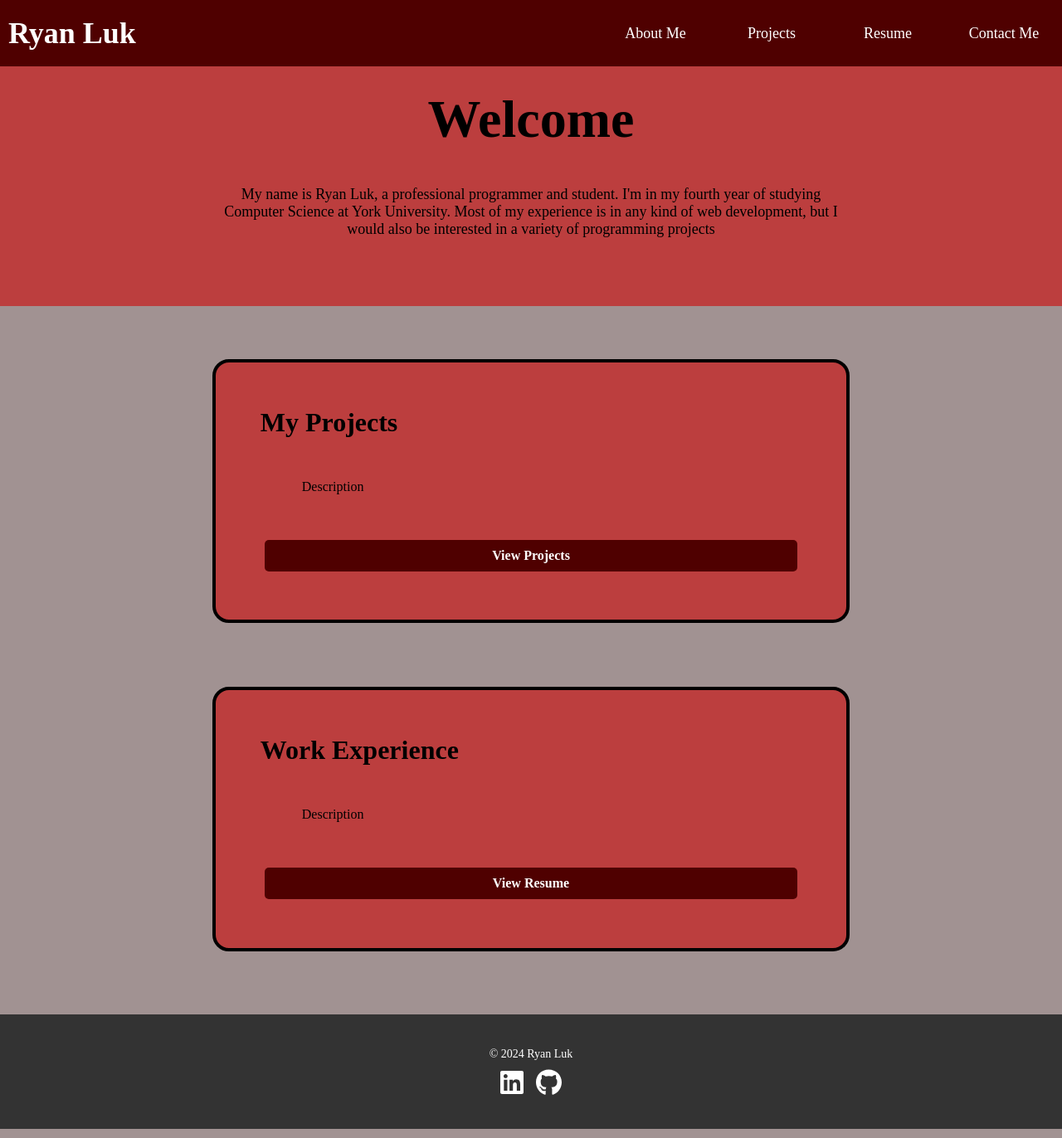
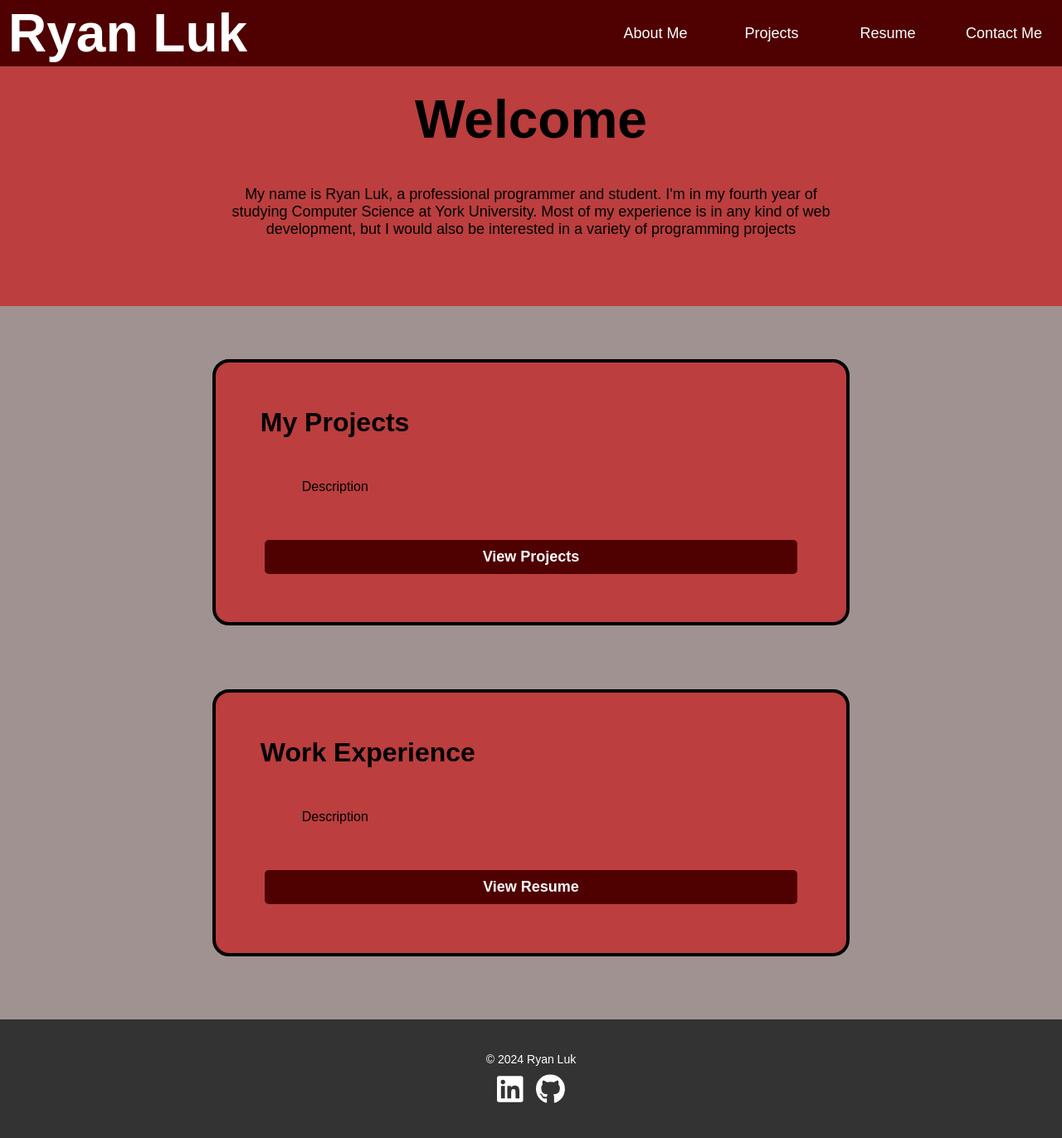
Before and after one commit to luk-ryan/luk-ryan.github.io, a React (Vite) app: page / in a window 1280 px wide. Shown: the whole page at 83% size. Built offline with nearby package versions, Linux system fonts and the light colour scheme.

Commit message:
created projectDetail page, list of projects available to add

```diff
--- a/package.json
+++ b/package.json
@@ -28,6 +28,6 @@
     "eslint-plugin-react-hooks": "^5.1.0-rc.0",
     "eslint-plugin-react-refresh": "^0.4.9",
     "globals": "^15.9.0",
-    "vite": "^5.4.6"
+    "vite": "^5.4.10"
   }
 }
--- a/src/App.jsx
+++ b/src/App.jsx
@@ -5,9 +5,9 @@ import Home from "./pages/Home";
 import AboutMe from "./pages/AboutMe";
 import Contact from "./pages/Contact";
 import Projects from "./pages/Projects";
+import ProjectDetail from "./pages/ProjectDetail";
 import Resume from "./pages/Resume";
 import "./index.css";
-
 
 function App() {
   return (
@@ -18,12 +18,12 @@ function App() {
           <Route path="/" element={<Home />} />
           <Route path="/about" element={<AboutMe />} />
           <Route path="/projects" element={<Projects />} />
+          <Route path="/projects/:projectId/:projectTitle" element={<ProjectDetail />} />
           <Route path="/resume" element={<Resume />} />
           <Route path="/contact" element={<Contact />} />
         </Routes>
       </Router>
-      <div className="content">
-      </div>
+      <div className="content"></div>
       <Footer />
     </div>
   );
--- a/src/components/NavBar.jsx
+++ b/src/components/NavBar.jsx
@@ -21,7 +21,9 @@ const NavBar = () => {
         <li>
           <Link
             to="/projects"
-            className={location.pathname === "/projects" ? "active" : ""}
+            className={
+              location.pathname.startsWith("/projects") ? "active" : ""
+            }
           >
             Projects
           </Link>
--- a/src/index.css
+++ b/src/index.css
@@ -1,34 +1,56 @@
+:root {
+  /* Color Variables */
+  --bg-color: rgb(161, 146, 146);
+  --navbar-bg: #4f0000;
+  --navbar-hover: #3e0808;
+  --footer-bg: #333;
+  --footer-text-color: #ffffff;
+  --button-bg: #4f0000;
+  --button-hover: #760000;
+  --intro-bg: #bc3e3e;
+  --text-color: #000000;
+
+  /* Font Variables */
+  --font-family: Arial, sans-serif;
+  --font-large: 64px;
+  --font-medium: 36px;
+  --font-small: 18px;
+  --font-xsmall: 14px;
+}
+
 body {
   margin: 0;
-  background-color: rgb(161, 146, 146);
+  background-color: var(--bg-color);
+  font-family: var(--font-family);
 }
 
 .app {
   display: flex;
   flex-direction: column;
-  min-height: 100vh; /* Full height of the viewport */
+  min-height: 100vh;
 }
 
 .content {
-  flex: 1; /* Takes up the remaining space */
+  flex: 1;
 }
 
-/* Nav Bar Styles */
+/* ----- ----- ----- Nav Bar Styles ----- ----- ----- */
+
 .navbar {
   display: flex;
   position: fixed;
   width: 100%;
   justify-content: space-between;
   align-items: center;
-  background-color: #4f0000;
+  background-color: var(--navbar-bg);
   height: 10%;
 }
 
 .navbar .logo a {
   margin: 0;
   margin-left: 10px;
-  font-size: 36px;
-  color: white;
+  font-size: var(--font-large);
+  color: var(--footer-text-color);
   text-decoration: none;
   font-weight: bold;
 }
@@ -50,33 +72,27 @@ body {
   display: flex;
   align-items: center;
   justify-content: center;
-  color: white;
+  color: var(--footer-text-color);
   text-decoration: none;
-  font-size: 18px;
+  font-size: var(--font-small);
   width: 100%;
   height: 100%;
 }
 
-.nav-links a:hover {
-  background-color: #3e0808;
+.nav-links a:hover, .nav-links a.active {
+  background-color: var(--navbar-hover);
 }
 
-.nav-links a.active {
-  background-color: #3e0808;
+/* ----- ----- ----- Footer Styles ----- ----- ----- */
+
+.footer {
+  background-color: var(--footer-bg);
+  color: var(--footer-text-color);
+  padding: 40px 0;
+  text-align: center;
 }
 
-/* Footer Styles */
-
-.footer {
-  background-color: #333;
-  color: white;
-  padding: 40px 0;
-  text-align: center;
-  position: relative;
-  bottom: 0;
-  width: 100%;
-}
-
+/* Social Links */
 .footer-content {
   max-width: 1200px;
   margin: 0 auto;
@@ -85,7 +101,7 @@ body {
 
 .footer p {
   margin: 0;
-  font-size: 14px;
+  font-size: var(--font-xsmall);
 }
 
 .social-links {
@@ -97,38 +113,34 @@ body {
   gap: 15px;
 }
 
-.social-links li {
-  display: inline;
-}
-
 .social-links a {
-  color: white;
+  color: var(--footer-text-color);
   text-decoration: none;
-  font-size: 16px;
+  font-size: var(--font-small);
 }
 
 .social-links a:hover {
   text-decoration: underline;
 }
 
-/* Home Page */
+/* ----- ----- ----- Home Page ----- ----- ----- */
 
 .home-introduction {
   display: flex-box;
   padding: 5%;
   margin-bottom: 5%;
-  background-color: #bc3e3e;
+  background-color: var(--intro-bg);
   text-align: center;
 }
 
 .home-introduction h1 {
-  font-size: 64px;
+  font-size: var(--font-large);
   font-weight: bold;
 }
 
 .home-introduction p {
-  font-size: 18px;
-  color: black;
+  font-size: var(--font-small);
+  color: var(--text-color);
   margin-left: 200px;
   margin-right: 200px;
 }
@@ -140,7 +152,7 @@ body {
   margin-bottom: 10%;
   border: 4px solid black;
   border-radius: 20px;
-  background-color: #bc3e3e;
+  background-color: var(--intro-bg);
 }
 
 .home-projects h1 {
@@ -151,33 +163,35 @@ body {
   margin: 50px;
 }
 
+/* Button Link */
 .home-projects .button-link {
-  display: inline-block; /* Makes the link behave like a block element but only as wide as its content */
-  padding: 10px 20px; /* Adds space inside the button */
-  margin: 5px; /* Adds space outside the button */
-  font-size: 16px; /* Sets the font size */
-  font-weight: bold; /* Makes the text bold */
-  text-align: center; /* Centers text inside the button */
-  text-decoration: none; /* Removes the underline from the link */
-  color: white; /* Sets the text color */
-  background-color: #4f0000; /* Sets the background color (bootstrap primary blue) */
-  border-radius: 5px; /* Rounds the corners of the button */
-  transition: background-color 0.3s, border-color 0.3s; /* Adds smooth transition for background and border color changes */
+  display: inline-block;
+  padding: 10px 20px;
+  margin: 5px;
+  font-size: var(--font-small);
+  font-weight: bold;
+  text-align: center;
+  text-decoration: none;
+  color: var(--footer-text-color);
+  background-color: var(--button-bg);
+  border-radius: 5px;
+  transition: background-color 0.3s, border-color 0.3s;
 }
 
 .home-projects .button-link:hover {
-  background-color: #760000;
+  background-color: var(--button-hover);
 }
 
-/* Resume Page */
+/* ----- ----- ----- Resume Page ----- ----- ----- */
+
 .resume {
-
+  /* Add your resume styles here */
 }
 
-/* About Me Page*/
+/* ----- ----- ----- About Me Page ----- ----- ----- */
 
 .about-me h2 {
-  font-size: 48px;
+  font-size: var(--font-large);
 }
 
 .about-me h3 {
@@ -185,10 +199,11 @@ body {
 }
 
 .about-me p {
-  font-size: 18px;
+  font-size: var(--font-small);
 }
 
-/* Contact Page*/
+/* ----- ----- ----- Contact Page ----- ----- ----- */
+
 .contact {
   width: 50%;
   margin: 2rem auto;
@@ -217,18 +232,18 @@ body {
   width: 100%;
   padding: 0.75rem;
   margin-bottom: 1rem;
-  border: 1px solid #000000;
+  border: 1px solid var(--text-color);
   border-radius: 4px;
   font-size: 1rem;
   resize: vertical;
-  background-color: #ffffff;
-  color: #000000;
+  background-color: var(--footer-text-color);
+  color: var(--text-color);
 }
 
 .contact input[type="text"]:focus,
 .contact input[type="email"]:focus,
 .contact textarea:focus {
-  border-color: #4f0000;
+  border-color: var(--navbar-bg);
   outline: none;
 }
 
@@ -236,8 +251,8 @@ body {
   padding: 0.75rem;
   border: none;
   border-radius: 4px;
-  background-color: #4f0000;
-  color: #fff;
+  background-color: var(--button-bg);
+  color: var(--footer-text-color);
   font-size: 1rem;
   font-weight: bold;
   cursor: pointer;
@@ -245,7 +260,7 @@ body {
 }
 
 .contact button:hover {
-  background-color: #760000;
+  background-color: var(--button-hover);
 }
 
 .contact p {
@@ -260,14 +275,14 @@ body {
   font-size: 0.8rem;
 }
 
-/* All Pages */
+/* ----- ----- ----- All Pages ----- ----- ----- */
 
 .introduction {
   display: flex-box;
   padding: 5%;
   margin-top: 2%;
   margin-bottom: 1%;
-  background-color: #bc3e3e;
+  background-color: var(--intro-bg);
   text-align: left;
 }
 
@@ -278,8 +293,8 @@ body {
 }
 
 .introduction p {
-  font-size: 18px;
-  color: black;
+  font-size: var(--font-small);
+  color: var(--text-color);
   margin-left: 200px;
 }
 
--- /dev/null
+++ b/src/pages/ProjectDetail.jsx
@@ -0,0 +1,34 @@
+// src/pages/ProjectDetail.js
+import React from "react";
+import { useParams } from "react-router-dom";
+
+const ProjectDetail = () => {
+  const { projectId, projectTitle } = useParams();
+
+  // Mock project data, replace with actual data fetching logic
+  const projectData = {
+    1: {
+      title: "Student Management System",
+      description:
+        "A website that helps students to keep track of their grades in school.",
+    },
+    2: { title: "Project Two", description: "This is project two." },
+  };
+
+  const project = projectData[projectId];
+
+  if (!project) {
+    return <div>Project not found.</div>;
+  }
+
+  return (
+    <>
+      <div className="introduction">
+        <h1>{project.title}</h1>
+        <p>{project.description}</p>
+      </div>
+    </>
+  );
+};
+
+export default ProjectDetail;
--- a/src/pages/Projects.jsx
+++ b/src/pages/Projects.jsx
@@ -1,6 +1,17 @@
 import React from "react";
+import { Link } from "react-router-dom"; // Import Link from react-router-dom
 
 const Projects = () => {
+  const projects = [
+    { id: 1, name: "Student Management System" },
+    { id: 2, name: "Project Two" },
+    // Add more projects as needed
+  ];
+
+  const formatTitle = (title) => {
+    return title.toLowerCase().replace(/ /g, "-");
+  };
+
   return (
     <>
       <div className="introduction">
@@ -8,11 +19,15 @@ const Projects = () => {
         <p>Here are projects I've done in the past.</p>
       </div>
       <div className="projects">
-        <h1>Student Management System</h1>
+        <Link to={`/projects/${projects[0].id}/${formatTitle(projects[0].name)}`}><h2>{projects[0].name}</h2></Link>
         <p>
           A website that helps students to keep track of their grades in school.
         </p>
-        <p>Source Code</p>
+        <p>
+          <a href="https://github.com/luk-ryan/StudentManagementSystemV2" target="_blank" rel="noopener noreferrer">
+            Source Code
+          </a>
+        </p>
       </div>
     </>
   );
```
Also changed, not shown: 1 other file (tests, documents, lock files or other folders).
